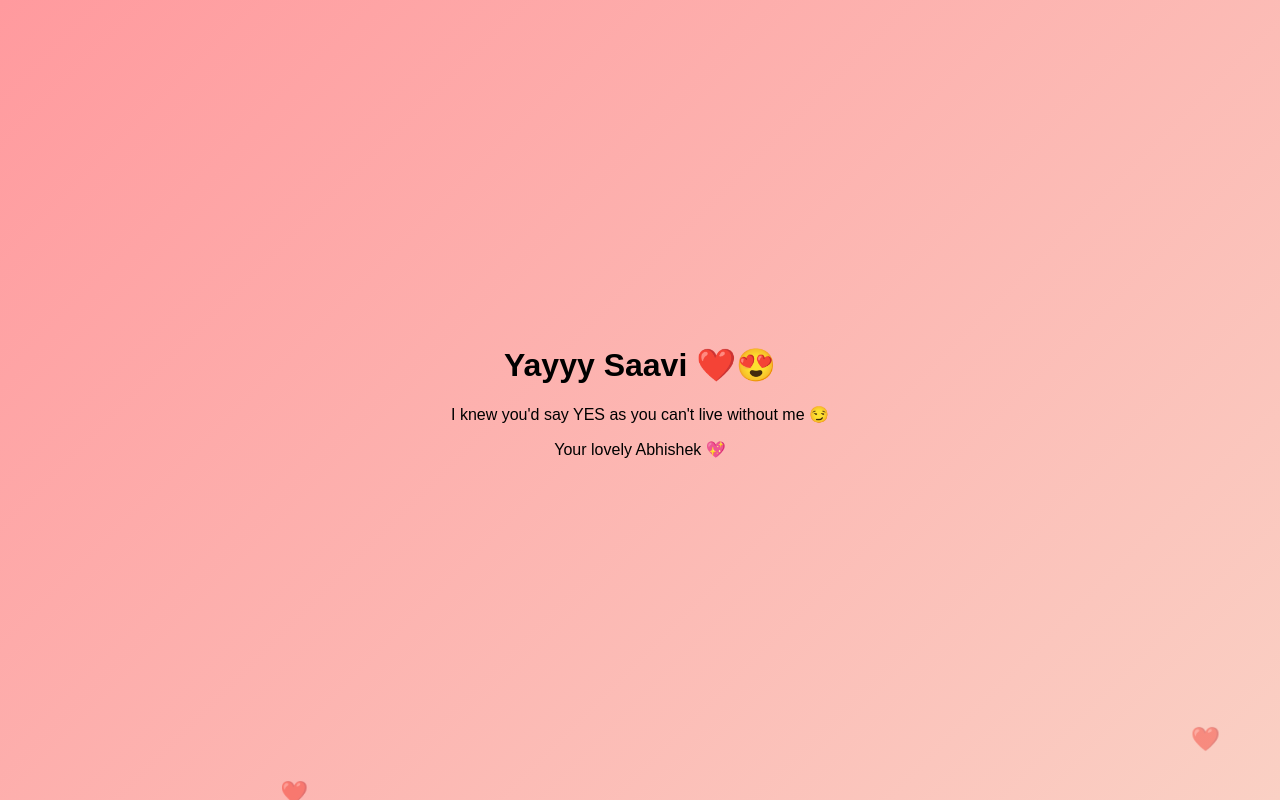
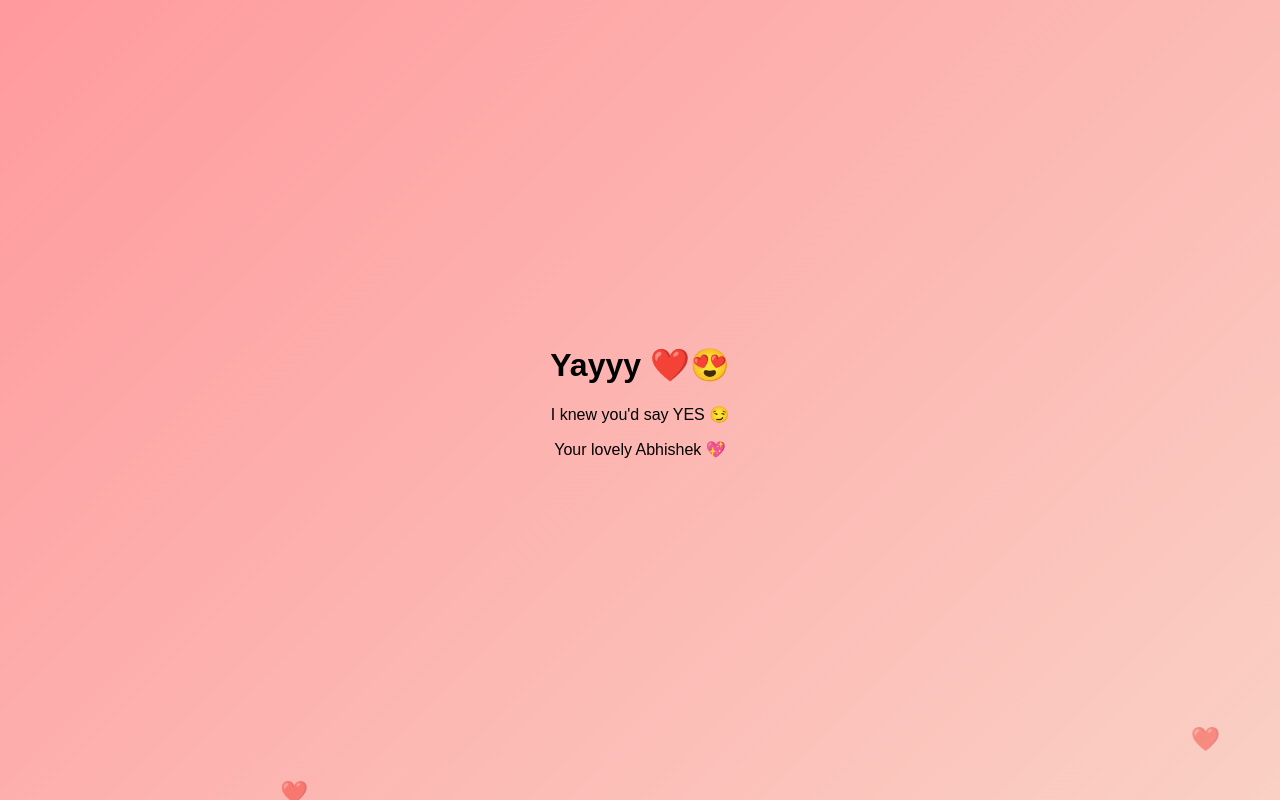
Before and after one commit to ML-onsteroids/sorry, a plain HTML site: page index.html in a window 1280 px wide. Both pictures are taken after a click on the button "Yes ❤️". Drawn offline with Linux system fonts and the light colour scheme.

Commit message:
Update index.html

```diff
--- a/index.html
+++ b/index.html
@@ -2,7 +2,7 @@
 <html lang="en">
 <head>
   <meta charset="UTF-8">
-  <title>For Saavi ❤️</title>
+  <title>Sorry ❤️</title>
   <style>
     body {
       font-family: 'Arial', sans-serif;
@@ -84,7 +84,7 @@
 
 <div class="box">
   <div class="panda-emoji">🐼😘</div>
-  <h2>Saavi, will you be mine forever? 💖</h2>
+  <h2>Will you forgive me? 💖</h2>
 
   <div class="btn-group">
     <button id="yes" onclick="yesClicked()">Yes ❤️</button>
@@ -129,8 +129,8 @@
   function yesClicked() {
     document.body.innerHTML = `
       <div style="text-align:center;">
-        <h1>Yayyy Saavi ❤️😍</h1>
-        <p>I knew you'd say YES as you can't live without me 😏</p>
+        <h1>Yayyy ❤️😍</h1>
+        <p>I knew you'd say YES 😏</p>
         <p>Your lovely Abhishek 💖</p>
       </div>
     `;
```
